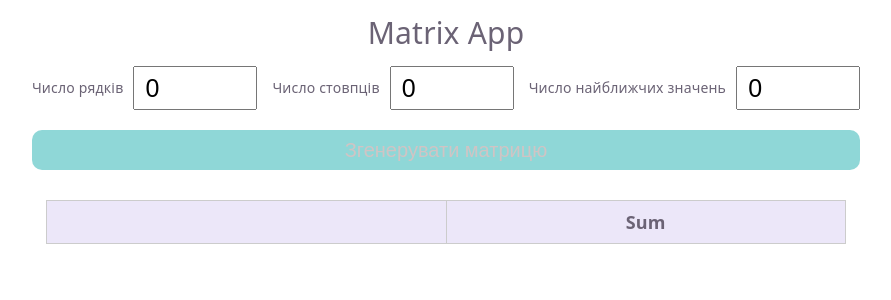
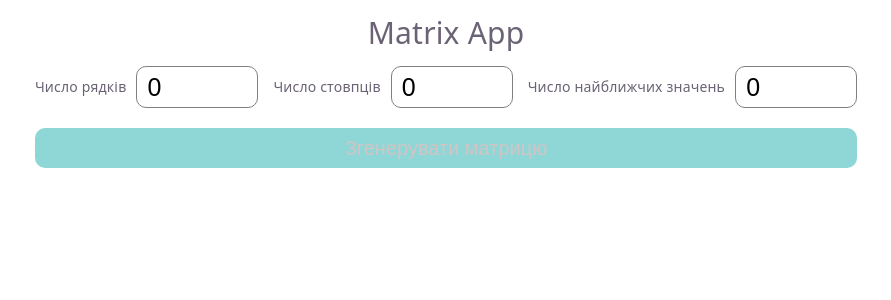
Before and after one commit to olha-riannon/memcrab-tz-2026-03-24, a React (Vite) app: page / in a window 1280 px wide. Shown: the top 300 px of the page, without its empty margins (194-1085 px from the left). Built offline with nearby package versions, Linux system fonts and the light colour scheme.

Commit message:
Added error messages; Improved matrix rendering

```diff
--- a/src/App.tsx
+++ b/src/App.tsx
@@ -10,9 +10,26 @@ function App() {
   const [cols, setCols] = useState(0); // N
   const [numClosest, setNumClosest] = useState(0); // X
   const [matrix, setMatrix] = useState<Cell[][]>([]);
+  const [isMatrixGenerated, setIsMatrixGenerated] = useState<boolean>(false);
+  const [error, setError] = useState<string | null>(null);
 
   const handleGenerate = () => {
+    if (rows === 0 || cols === 0) {
+      setIsMatrixGenerated(false);
+      setError(
+        rows === 0 && cols === 0
+          ? "Введіть кількість для рядків та колонок."
+          : rows === 0
+            ? "Кількість рядків не може бути 0."
+            : "Кількість колонок не може бути 0.",
+      );
+      setMatrix([]);
+      return;
+    }
+
     setMatrix(generateMatrix(rows, cols));
+    setIsMatrixGenerated(true);
+    setError(null);
   };
 
   return (
@@ -48,11 +65,18 @@ function App() {
         </div>
       </div>
 
-      <MatrixTable
-        matrix={matrix}
-        setMatrix={setMatrix}
-        numClosest={numClosest}
-      />
+      {isMatrixGenerated && (
+        <div>
+          <p>Клікніть на клітинку, щоби збільшити її значення на 1.</p>
+          <MatrixTable
+            matrix={matrix}
+            setMatrix={setMatrix}
+            numClosest={numClosest}
+          />
+        </div>
+      )}
+
+      {error && <p style={{ color: "red" }}>{error}</p>}
     </div>
   );
 }
--- a/src/components/Input/Input.css
+++ b/src/components/Input/Input.css
@@ -23,4 +23,6 @@
   font-size: 25px;
   padding: 0 10px;
   margin-left: 10px;
+  border: solid 1px gray;
+  border-radius: 10px;
 }
--- a/src/components/MatrixTable/MatrixTable.css
+++ b/src/components/MatrixTable/MatrixTable.css
@@ -14,7 +14,7 @@ th {
 .matrix-table-container {
   display: flex;
   justify-content: center;
-  margin-top: 30px;
+  margin: 20px 0;
 }
 
 .matrix-table-container th {
```
